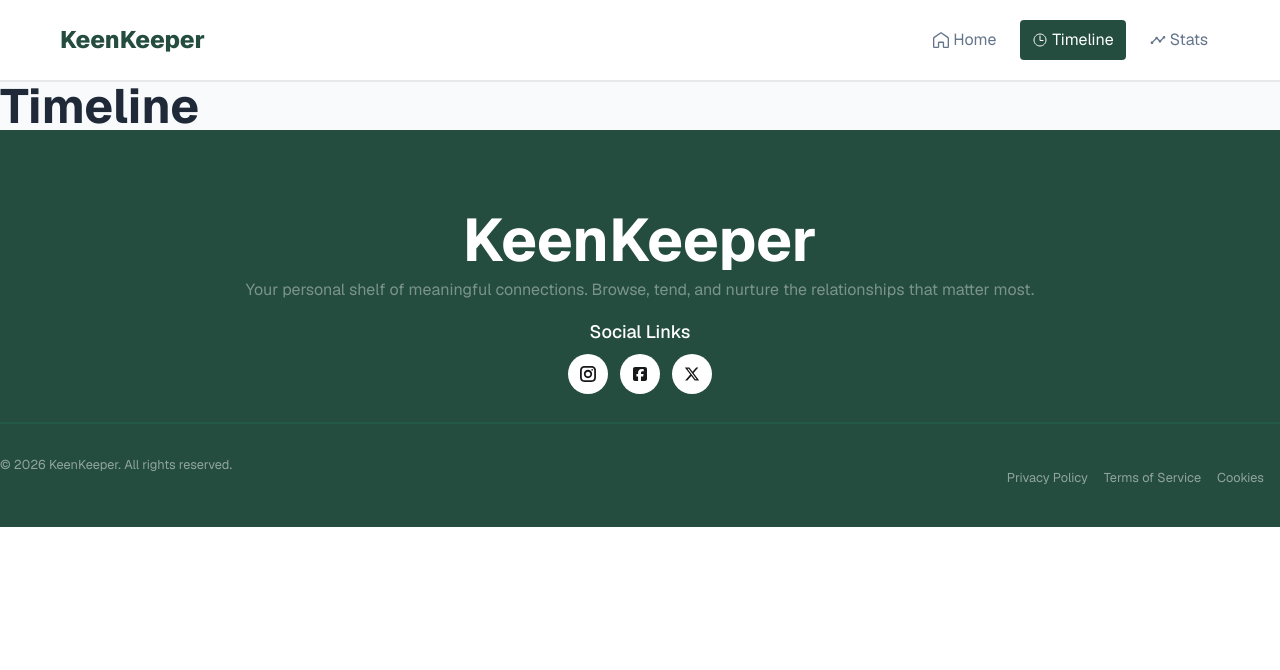
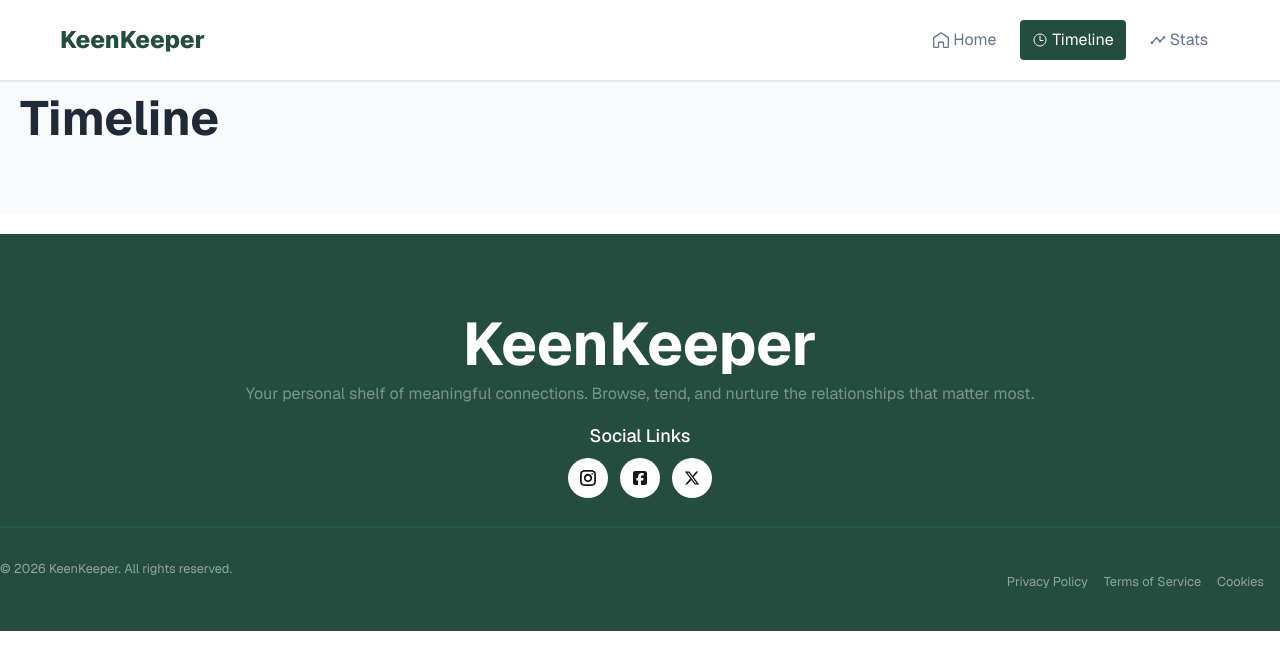
Before and after one commit to MaksumulEmon/Keen-Keeper, a React (Vite) app: page /timeline in a window 1280 px wide. Shown: the top 670 px of the page. Built offline with nearby package versions, Linux system fonts and the light colour scheme.

Commit message:
Data Passing to Timeline

```diff
--- a/src/context/TimelineProvider.jsx
+++ b/src/context/TimelineProvider.jsx
@@ -4,12 +4,12 @@ import { TimelineContext } from "./TimelineContext";
 
 const TimelineProvider = ({ children }) => {
 
-    const [call, setCall] = useState([]);
+    const [activites,setActivites] = useState([]);
 
 
 
     const data = {
-       call,setCall,
+       activites,setActivites,
     };
 
     return (
--- a/src/pages/friendDetails.jsx/FriendDetails.jsx
+++ b/src/pages/friendDetails.jsx/FriendDetails.jsx
@@ -20,7 +20,7 @@ const FriendDetails = () => {
     // console.log(expectedFriend)
 
 
-    const {call, setCall} = useContext(TimelineContext);
+    const { activites, setActivites } = useContext(TimelineContext);
 
 
     if (loading) {
@@ -36,12 +36,43 @@ const FriendDetails = () => {
     // }
 
 
+    // Call
     const handleCall = () => {
-        setCall([...call, expectedFriend]);
+        setActivites(prev => [
+            ...prev,
+            {
+                type: "Call",
+                friend: expectedFriend
+            }
+        ]);
     };
 
 
-    console.log(call, "Call");
+    const handleText = () => {
+        setActivites(prev => [
+            ...prev,
+            {
+                type: "Text",
+                friend: expectedFriend
+            }
+        ]);
+    }
+
+    const handleVideo = () => {
+        setActivites(prev => [
+            ...prev,
+            {
+                type: "Video",
+                friend: expectedFriend
+            }
+        ]);
+    }
+
+
+
+
+
+
 
 
     return (
@@ -152,14 +183,8 @@ const FriendDetails = () => {
 
                             <button className=' flex  items-center justify-center gap-2 w-full  font-medium text-red-600 p-4 bg-white  rounded border border-solid border-[#E9E9E9]  py-3 px-4'> <RiDeleteBin6Line color='red' /> Delete</button>
 
-
-
-
                         </div>
                     </div>
-
-
-
 
 
 
@@ -180,13 +205,13 @@ const FriendDetails = () => {
                                 </div>
 
 
-                                <div className='flex flex-col bg-[#F8FAFC] items-center justify-center rounded border border-solid border-[#E9E9E9] p-4 space-y-3'>
+                                <div onClick={handleText} className='flex flex-col bg-[#F8FAFC] items-center justify-center rounded border border-solid border-[#E9E9E9] p-4 space-y-3'>
                                     <img src={textPng} alt="" className='w-7 h-7' />
                                     <h1 className='text-lg text-[#1F2937]'>Text</h1>
                                 </div>
 
 
-                                <div className='flex flex-col bg-[#F8FAFC] items-center justify-center rounded border border-solid border-[#E9E9E9] p-4 space-y-3'>
+                                <div onClick={handleVideo} className='flex flex-col bg-[#F8FAFC] items-center justify-center rounded border border-solid border-[#E9E9E9] p-4 space-y-3'>
                                     <img src={videoPng} alt="" className='w-7 h-7' />
                                     <h1 className='text-lg text-[#1F2937]'>Video</h1>
                                 </div>
--- a/src/pages/timelinepage/Timelinepage.jsx
+++ b/src/pages/timelinepage/Timelinepage.jsx
@@ -1,23 +1,42 @@
 import React, { useContext } from 'react';
 import { TimelineContext } from '../../context/TimelineContext';
+import callPng from "../../assets/call.png";
+import textPng from "../../assets/text.png";
+import videoPng from "../../assets/video.png";
 
 const Timelinepage = () => {
 
-    const { call, setCall } = useContext(TimelineContext);
-    console.log(call, "ContextData");
+    const { activites } = useContext(TimelineContext);
+
+
+    const getIcon = (type) => {
+        if (type === "Call") return callPng;
+        if (type === "Text") return textPng;
+        if (type === "Video") return videoPng;
+    };
+
+    const currentTime = new Date().toLocaleTimeString();
+
+    // console.log(call, "ContextData");
     return (
         <div className='bg-[#F8FAFC]'>
 
             <div className='max-w-7xl mx-auto'>
-                <h5 className='text-5xl font-bold text-[#1F2937]'>Timeline </h5>
-                {
-                    call.map((cal, ind) => {
-                        return <div key={ind}>
+                <h5 className='text-5xl font-bold text-[#1F2937]  lg:py-3 mx-5'>Timeline </h5>
+                <div className='flex flex-col gap-4 pb-10 m-5'>
+                    {
+                        activites.map((item, index) => (
+                            <div key={index} className="bg-white p-4 rounded shadow flex items-center gap-3">
+                                <img src={getIcon(item.type)} className="w-6 h-6" />
 
-
-                        </div>
-                    })
-                }
+                                <div>
+                                    <p className='text-[#64748B]'> <span className='text-xl text-[#244D3F]'>{`${item.type}`}</span> with <span className='text-[#64748B]'> {`${item.friend.name}`}</span></p>
+                                    <p className="text-gray-500 font-medium">{currentTime}</p>
+                                </div>
+                            </div>
+                        ))
+                    }
+                </div>
             </div>
         </div>
     );
```
